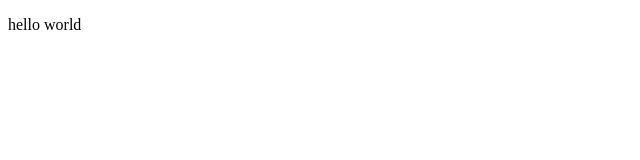
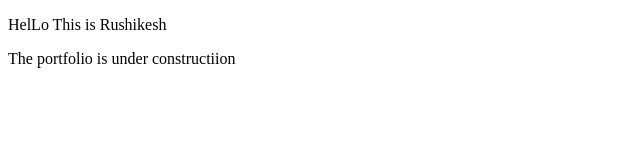
Before and after one commit to Rushikesh704/Web-Portfolio..., a plain HTML site: page index.html in a window 1280 px wide. Shown: the whole page, without its empty margins (0-640 px from the left). Drawn offline with Linux system fonts and the light colour scheme.

Commit message:
Update index.html

```diff
--- a/index.html
+++ b/index.html
@@ -6,6 +6,7 @@
     <title>Web Portfolio</title>
 </head>
 <body>
-    <p>hello world</p>
+    <p>HelLo This is Rushikesh</p>
+     <p>The portfolio is under constructiion</p>
 </body>
 </html>
```
